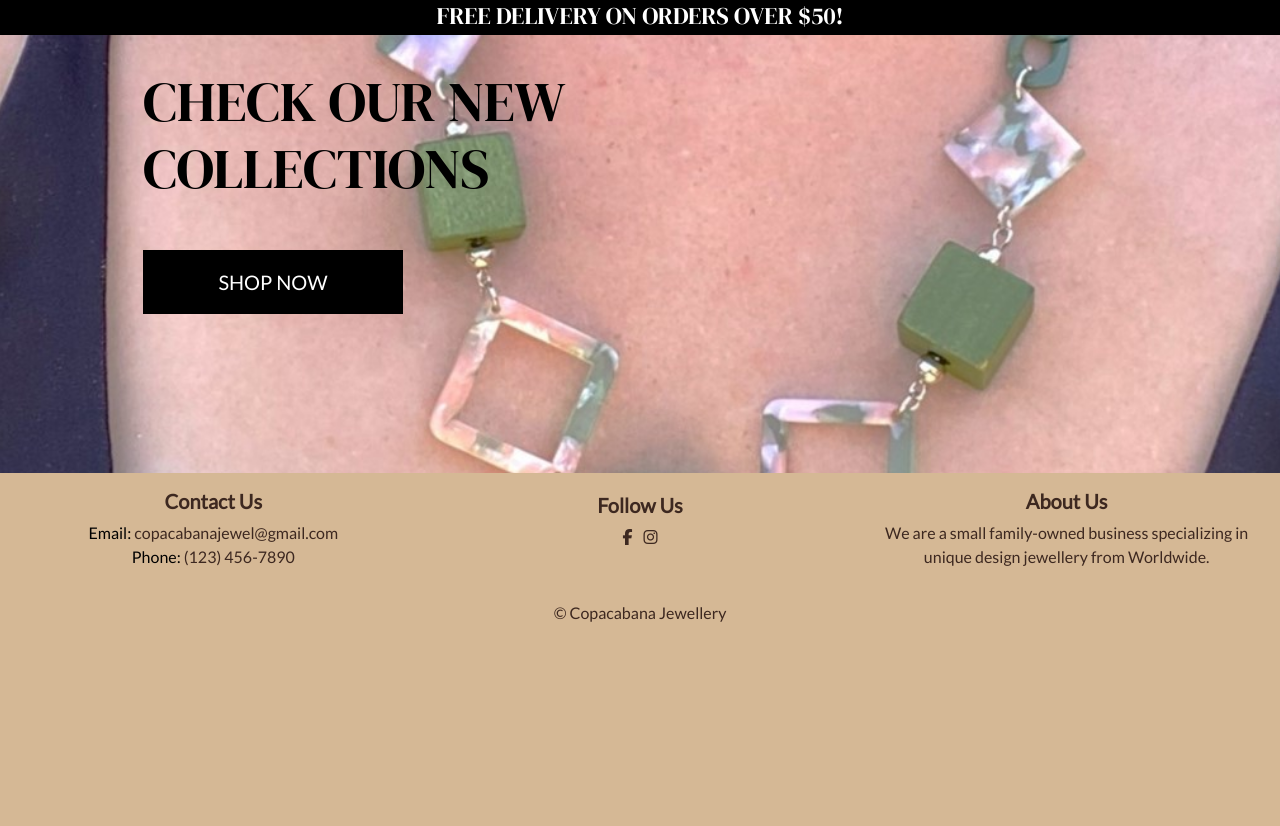
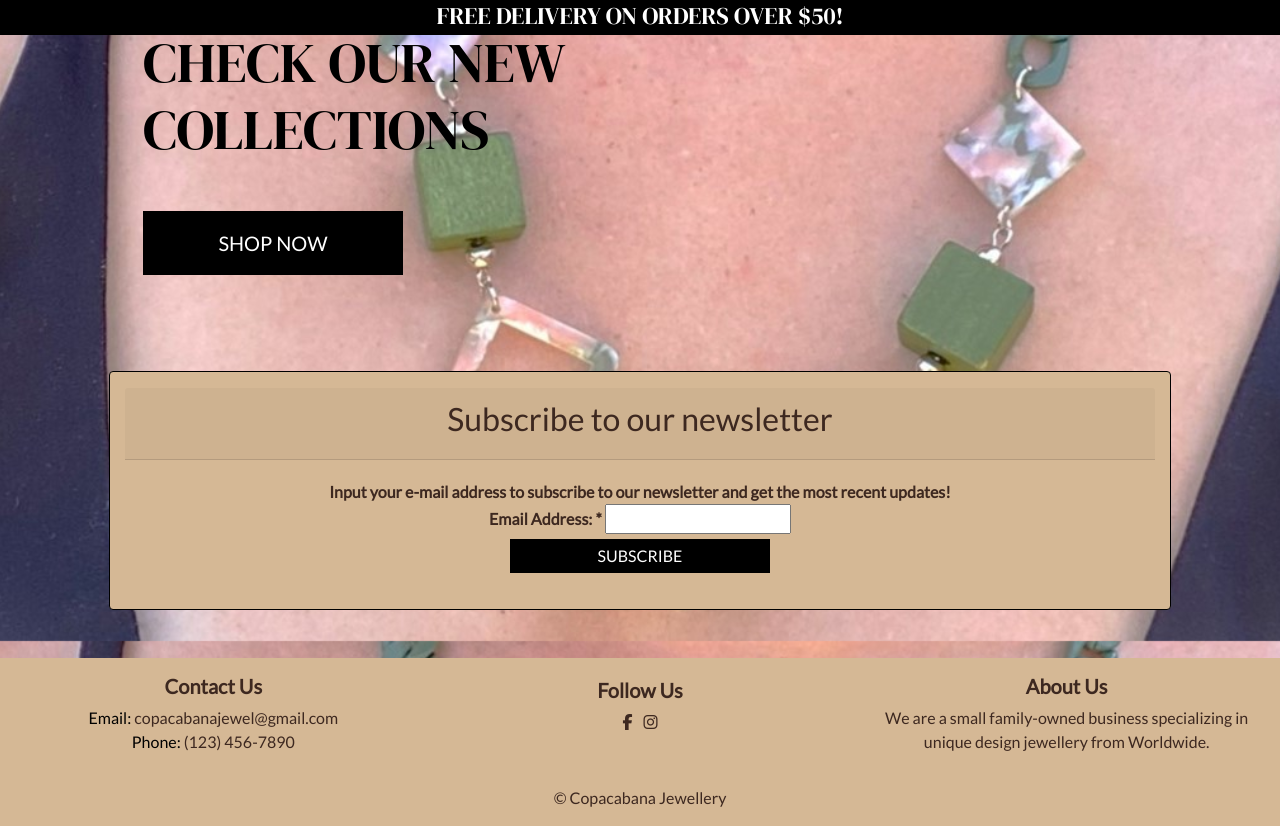
Before and after one commit to Bruno-Diego/copacabana-pp5, a Django app: page / in a window 1280 px wide. Shown: the part 159-985 px from the top of the page. Before the commit the page ends 781 px from the top, so only its background shows below. Run offline with Django 3.2, Linux system fonts and the light colour scheme; some libraries are stand-ins or nearby versions.

Commit message:
Create subscribe form basic structure

```diff
--- a/home/templates/home/index.html
+++ b/home/templates/home/index.html
@@ -12,7 +12,7 @@
 {% block content %}
     <div class="container h-100">
         <div class="row h-100">
-            <div class="col-7 col-md-6 my-auto">
+            <div class="col-7 col-md-6 my- pt-4">
                 <h1 class="display-4 logo-font text-black">
                     Check our new collections
                 </h1>
--- a/templates/base.html
+++ b/templates/base.html
@@ -149,6 +149,8 @@
         {% endblock %}
     </div>
 
+    {% include 'includes/subscribe.html' %}
+
     {% block postloadjs %}
         <script type="text/javascript">
             $('.toast').toast('show');
--- /dev/null
+++ b/templates/includes/subscribe.html
@@ -0,0 +1,29 @@
+<!-- Begin Mailchimp Signup Form -->
+<div class="row">
+    <div class="col-10 offset-1">
+        <div id="mc_embed_signup" class="container-fluid bg-beige py-3 mt-5 card text-center border-black font-weight-bold text-brown">
+            <div class="card-header">
+                <h2>Subscribe to our newsletter</h2>
+            </div>
+            <div class="card-body">
+                <form action="YOUR_MAILCHIMP_FORM_ACTION_URL" method="post" id="mc-embedded-subscribe-form" name="mc-embedded-subscribe-form" class="validate" target="_blank" novalidate>
+                    <div id="mc_embed_signup_scroll">
+                        <div class="indicates-required">Input your e-mail address to subscribe to our newsletter and get the most recent updates!</div>
+                        <div class="mc-field-group">
+                            <label for="mce-EMAIL">Email Address:  <span class="asterisk">*</span>
+                            </label>
+                            <input type="email" value="" name="EMAIL" class="required email" id="mce-EMAIL">
+                        </div>
+                        <div id="mce-responses" class="clear">
+                            <div class="response" id="mce-error-response" style="display:none"></div>
+                            <div class="response" id="mce-success-response" style="display:none"></div>
+                        </div>    <!-- real people should not fill this in and expect good things - do not remove this or risk form bot signups-->
+                        <div style="position: absolute; left: -5000px;" aria-hidden="true"><input type="text" name="b_XXXXXXXXXXXXXXXXXXXXXXXX" tabindex="-1" value=""></div>
+                        <div class="clear"><input type="submit" value="Subscribe" name="subscribe" id="mc-embedded-subscribe" class="shop-now-button btn rounded-0 text-uppercase py-1"></div>
+                    </div>
+                </form>
+            </div>
+        </div>
+    </div>
+</div>
+<!--End mc_embed_signup-->
```
